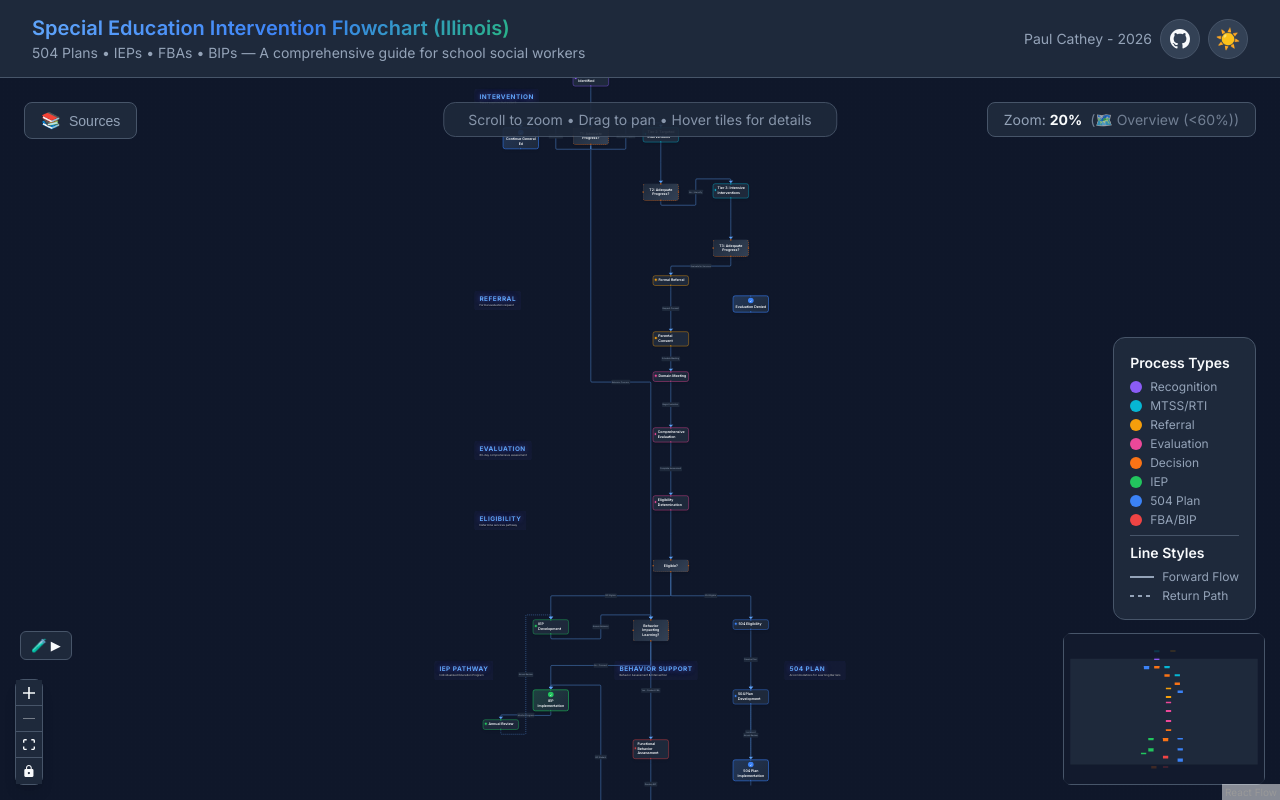
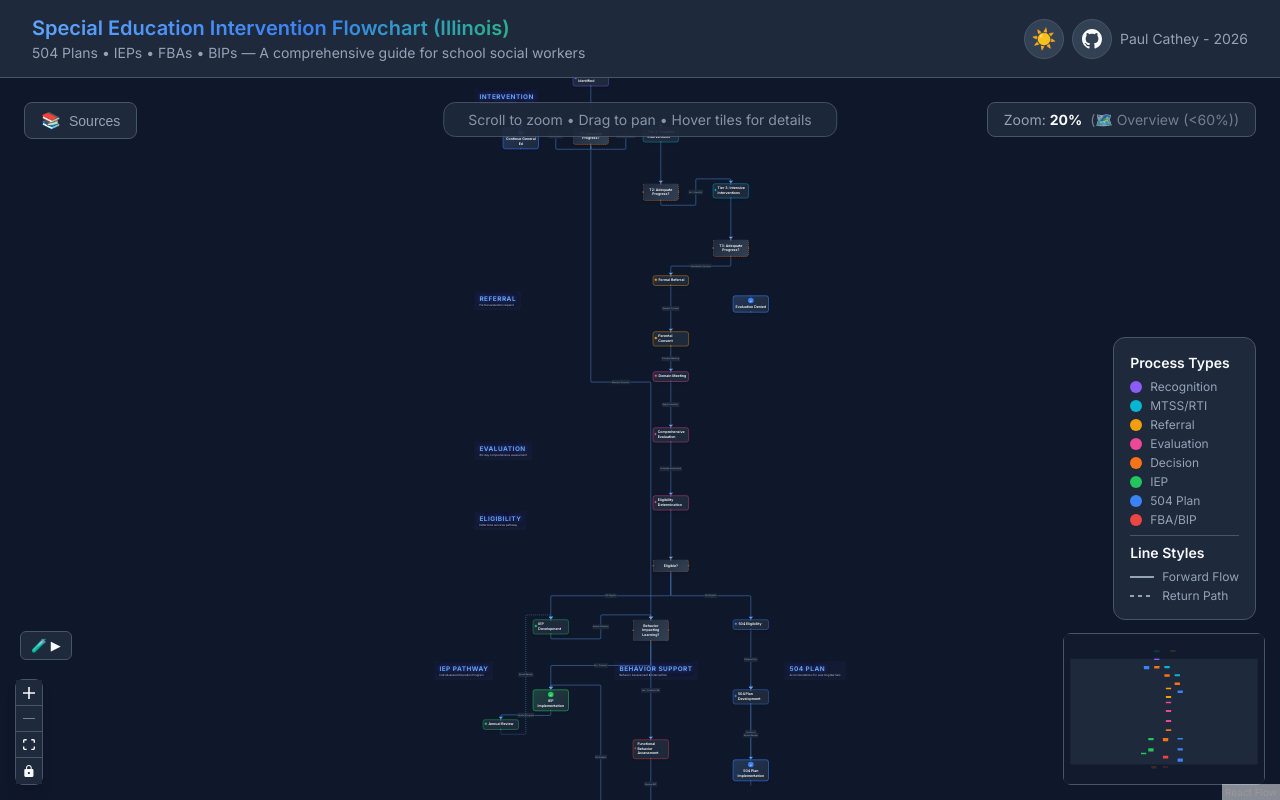
Before and after one commit to mooserson/IEP_504_FBA_BIP_Explainer, a React (Vite) app: page / in a window 1280 px wide. Built offline with nearby package versions, Linux system fonts and the light colour scheme.

Commit message:
reordered header buttons

```diff
--- a/src/App.jsx
+++ b/src/App.jsx
@@ -435,14 +435,7 @@ function App() {
                     <p className="app-subtitle">504 Plans • IEPs • FBAs • BIPs — A comprehensive guide for school social workers</p>
                 </div>
                 <div className="header-actions">
-                    <a
-                        href="https://www.linkedin.com/in/pmcathey/"
-                        target="_blank"
-                        rel="noopener noreferrer"
-                        className="header-credit"
-                    >
-                        Paul Cathey - 2026
-                    </a>
+                    <ThemeToggle />
                     <a
                         href="https://github.com/mooserson/IEP_504_FBA_BIP_Explainer"
                         target="_blank"
@@ -455,7 +448,14 @@ function App() {
                             <path d="M8 0C3.58 0 0 3.58 0 8c0 3.54 2.29 6.53 5.47 7.59.4.07.55-.17.55-.38 0-.19-.01-.82-.01-1.49-2.01.37-2.53-.49-2.69-.94-.09-.23-.48-.94-.82-1.13-.28-.15-.68-.52-.01-.53.63-.01 1.08.58 1.23.82.72 1.21 1.87.87 2.33.66.07-.52.28-.87.51-1.07-1.78-.2-3.64-.89-3.64-3.95 0-.87.31-1.59.82-2.15-.08-.2-.36-1.02.08-2.12 0 0 .67-.21 2.2.82.64-.18 1.32-.27 2-.27.68 0 1.36.09 2 .27 1.53-1.04 2.2-.82 2.2-.82.44 1.1.16 1.92.08 2.12.51.56.82 1.27.82 2.15 0 3.07-1.87 3.75-3.65 3.95.29.25.54.73.54 1.48 0 1.07-.01 1.93-.01 2.2 0 .21.15.46.55.38A8.013 8.013 0 0016 8c0-4.42-3.58-8-8-8z"/>
                         </svg>
                     </a>
-                    <ThemeToggle />
+                    <a
+                        href="https://www.linkedin.com/in/pmcathey/"
+                        target="_blank"
+                        rel="noopener noreferrer"
+                        className="header-credit"
+                    >
+                        Paul Cathey - 2026
+                    </a>
                 </div>
             </header>
 
```
